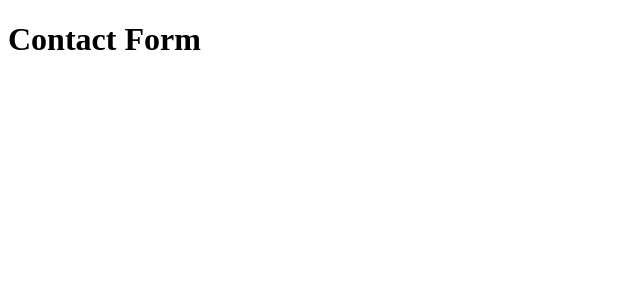
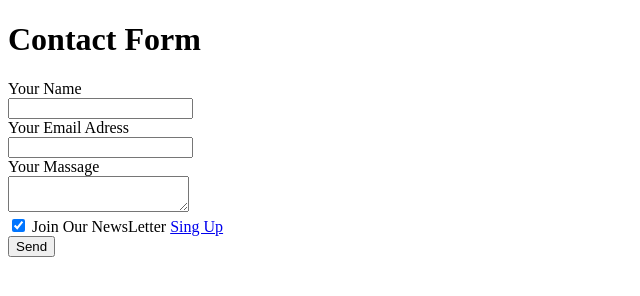
Before and after one commit to Felix-Kai/portfolio.me, a plain HTML site: page contact.html in a window 1280 px wide. Shown: the whole page, without its empty margins (0-640 px from the left). Drawn offline with Linux system fonts and the light colour scheme.

Commit message:
final desgin

```diff
--- a/contact.html
+++ b/contact.html
@@ -7,6 +7,29 @@
 </head>
 <body>
     <h1>Contact Form</h1>
+    <form action="">
+        <div>
+            <label for="">Your Name</label> <br>
+            <input type="text" required ="required">
+        </div>
+
+        <div>
+            <label for="">Your Email Adress</label> <br>
+            <input type="text">
+        </div>
+        <div>
+            <label for="">Your Massage</label> <br>
+            <textarea name="" id=""></textarea>
+        </div>
+
+        <div>
+            <input type="checkbox" checked="checked" /> Join Our NewsLetter
+            <a href="singup.html">Sing Up</a>
+        </div>
+
+        <input type="submit" value="Send"/>
+
+    </form>
 
 </body>
 </html>
```
Also changed, not shown: singup.html (added, +52 -0 lines).
